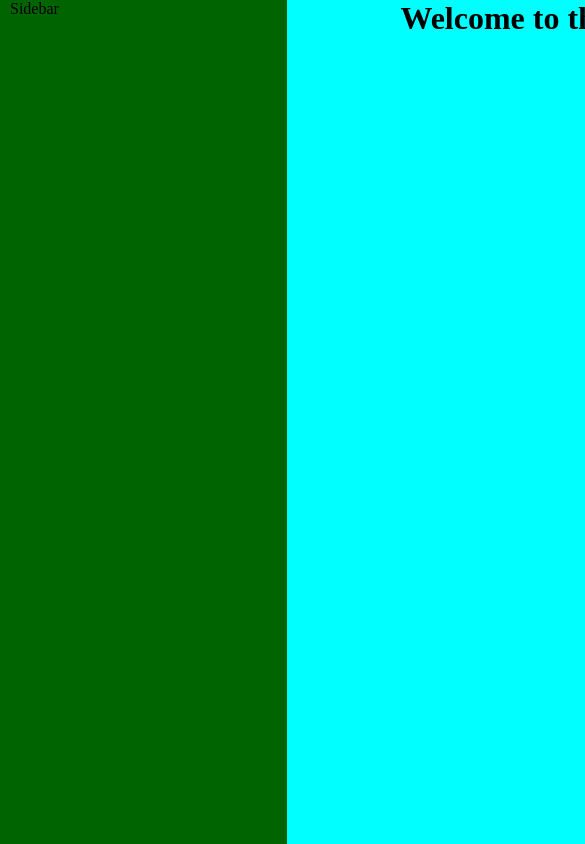
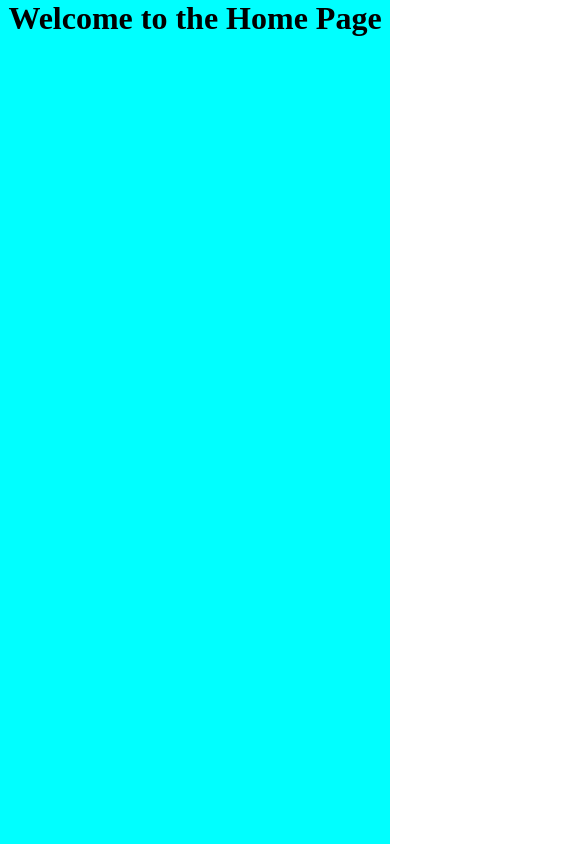
Before and after one commit to jDelille/sports-social-app, a React (Vite) app: page / in a window 390 px wide. Shown: the top 844 px of the page, 585 px wide, since content can reach past the window. Built offline with nearby package versions, Linux system fonts and the light colour scheme.

Commit message:
chore: set up basic breakpoints for responsive design

```diff
--- a/src/components/LeftSidebar.tsx
+++ b/src/components/LeftSidebar.tsx
@@ -1,7 +1,7 @@
 
 const LeftSidebar = () => {
     return (
-        <div className='sidebar'>Sidebar</div>
+        <div className='left-sidebar'>Sidebar</div>
     )
 }
 
--- a/src/components/RightSidebar.tsx
+++ b/src/components/RightSidebar.tsx
@@ -2,7 +2,7 @@ import React from 'react'
 
 const RightSidebar = () => {
     return (
-        <div className='sidebar'>RightSidebar</div>
+        <div className='right-sidebar'>RightSidebar</div>
     )
 }
 
--- a/src/styles/LayoutStyles.scss
+++ b/src/styles/LayoutStyles.scss
@@ -8,15 +8,12 @@
         background-color: purple;
     }
 
-
-
     main {
         background-color: dodgerblue;
         display: flex;
-        // padding: 0 4rem;
 
-
-        .sidebar {
+        .right-sidebar,
+        .left-sidebar {
             background-color: darkgreen;
             width: 287px;
             min-width: 287px;
--- /dev/null
+++ b/src/styles/_breakpoints.scss
@@ -0,0 +1,24 @@
+$breakpoints: (
+    'xs': 'max-width: 840px',
+    'sm': 'max-width: 889px',
+    'md': 'max-width: 1191px',
+    'lg': 'max-width: 1400px',
+    'xl': 'max-width: 1700px',
+    'xxl': 'max-width: 1900px',
+);
+
+@mixin breakpoint($value) {
+    $map: map-get($breakpoints, $value);
+
+    @if $map {
+        @media (#{$map}) {
+            @content;
+        }
+    }
+
+    @else {
+        @error "Breakpoint #{$value} isn't defined yet";
+    }
+
+    // @debug "Breakpoint #{$value} is being called";
+}
--- a/src/styles/global.scss
+++ b/src/styles/global.scss
@@ -1,10 +1,35 @@
+@use './breakpoints' as *;
+
 * {
     margin: 0;
     padding: 0;
     box-sizing: border-box;
 }
 
-// body {
-//     width: 100vw;
-//     overflow-x: hidden;
-// }
+/**
+ Breakpoints
+ */
+
+.layout {
+    @include breakpoint(md) {
+        width: 100%;
+    }
+}
+
+.right-sidebar {
+    @include breakpoint(md) {
+        display: none;
+    }
+}
+
+.left-sidebar {
+    @include breakpoint(sm) {
+        display: none;
+    }
+}
+
+.middle {
+    @include breakpoint(md) {
+        flex: 1;
+    }
+}
```
Also changed, not shown: src/styles/_mixins.scss (added), src/styles/_variables.scss (added).
